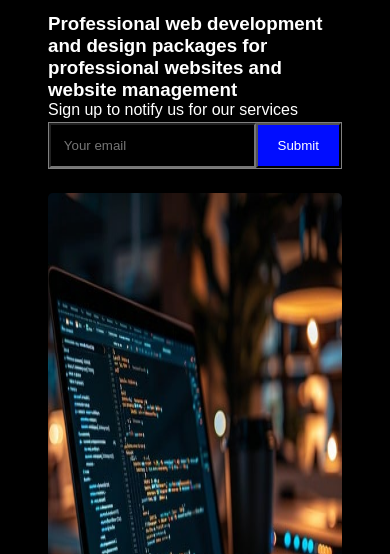
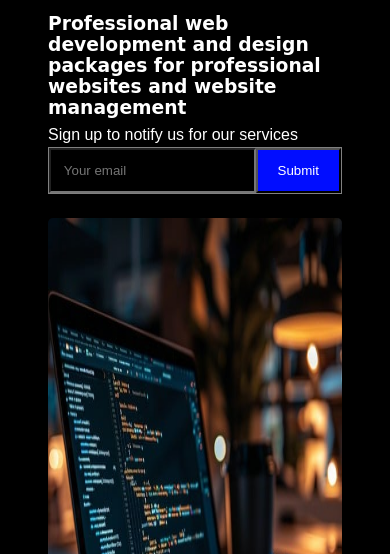
Before and after one commit to obilom-emmanuel/Level-one, a plain HTML site: page portfolio.html in a window 390 px wide. Shown: the part 290-844 px from the top of the page. Drawn offline with Linux system fonts and the light colour scheme.

Commit message:
Update portfolio.css
Added a value

```diff
--- a/portfolio.css
+++ b/portfolio.css
@@ -326,6 +326,10 @@ hr{
 	font-size: 3rem;
 	margin-bottom: 1rem;
 }
+	.signUpDiv h3{
+	font-family: cursive;
+		margin-bottom: 0.5rem;
+}
 .signUpImage{
 	width: 100%;
 	height: 40rem;
```
